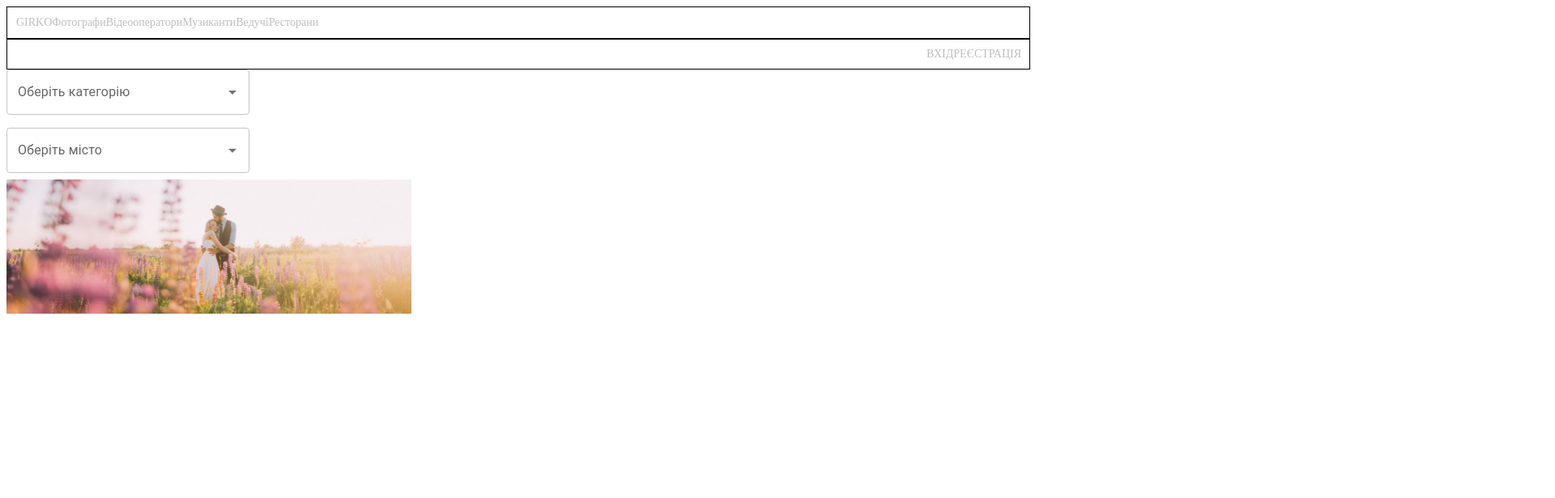
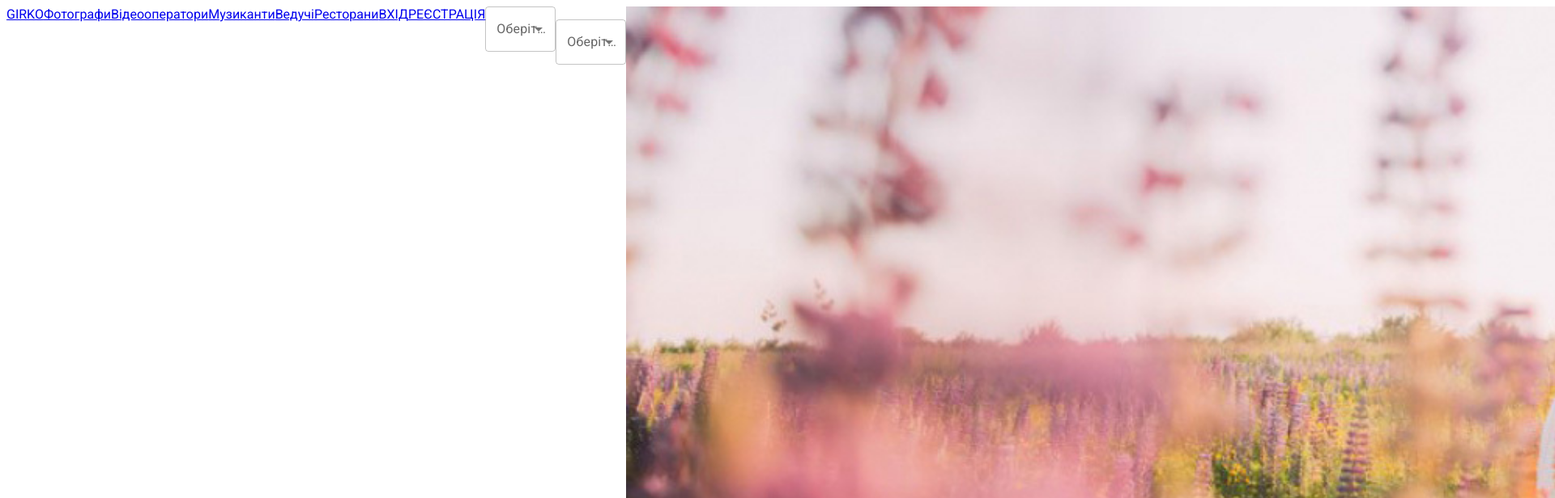
Before and after one commit to KostyaHonchar/tasks-from-volodya, a React (Create React App) app: page / in a window 1280 px wide. Shown: the top 616 px of the page at 81% size, 1920 px wide, since content can reach past the window. Built offline with nearby package versions, Linux system fonts and the light colour scheme.

Commit message:
Cleaning V2

```diff
--- a/src/App.js
+++ b/src/App.js
@@ -15,16 +15,11 @@ import { palette } from "@mui/system";
 
 function App() {
   return (
-    <div className="App">
+    <div className="app">
       <Header />
       <Showcase />
-      <Highlights sx={{ boxShadow: 1 }} />
-      <img
-        src={ShowcaseImage}
-        alt="Logo"
-        className="showcase-photo"
-        width="500px"
-      />
+      <Highlights />
+      <img src={ShowcaseImage} alt="Logo" />
     </div>
   );
 }
--- a/src/components/header/Header.jsx
+++ b/src/components/header/Header.jsx
@@ -6,20 +6,16 @@ import { palette } from '@mui/system';
 
 function Header() {
    return (
-      <Box>
-         <Box sx={{ display: 'flex', justifyContent: "flex-start", fontSize: '14px', p: '11px', bgcolor: '#fff' ,border: '1px solid black'}}>
+         <Box className='header'>
             <a href="/" className='header-logo'>GIRKO</a>
             <a href="/photographs" className='header-lists'>Фотографи</a>
             <a href="/videomakers" className='header-lists'>Відеооператори</a>
             <a href="/musicians" className='header-lists'>Музиканти</a>
-            <a href="/musicians" className='header-lists'>Ведучі</a>
-            <a href="/musicians" className='header-lists'>Ресторани</a>
-         </Box>
-         <Box sx={{ display: 'flex', justifyContent: "flex-end", fontSize: '14px', p: '10px', bgcolor: '#fff', border: '1px solid black',pb:'-10px',zIndex:'-20'}}>
+            <a href="/singers" className='header-lists'>Ведучі</a>
+            <a href="/restaurants" className='header-lists'>Ресторани</a>
             <a href="/login" className='header-login'>ВХІД</a>
             <a href="/register" className='header-registration'>РЕЄСТРАЦІЯ</a>
          </Box>
-      </Box>
    )
 }
 
--- a/src/index.css
+++ b/src/index.css
@@ -1,8 +1,17 @@
-root {
-   font-family: 'Lucida Sans', 'Lucida Sans Regular', 'Lucida Grande', 'Lucida Sans Unicode', Geneva, Verdana, sans-serif;
+@import url('https://fonts.googleapis.com/css2?family=Roboto:wght@300;400;700&display=swap');
+
+html,
+body,
+#root,
+.app,
+.content {
+   height: 100%;
+   width: 100%;
+   font-family: 'Roboto', sans-serif;
+
 }
 
-a {
-   color: #bebebe;
-   text-decoration: none;
+.app {
+   display: flex;
+   position: relative;
 }
```
